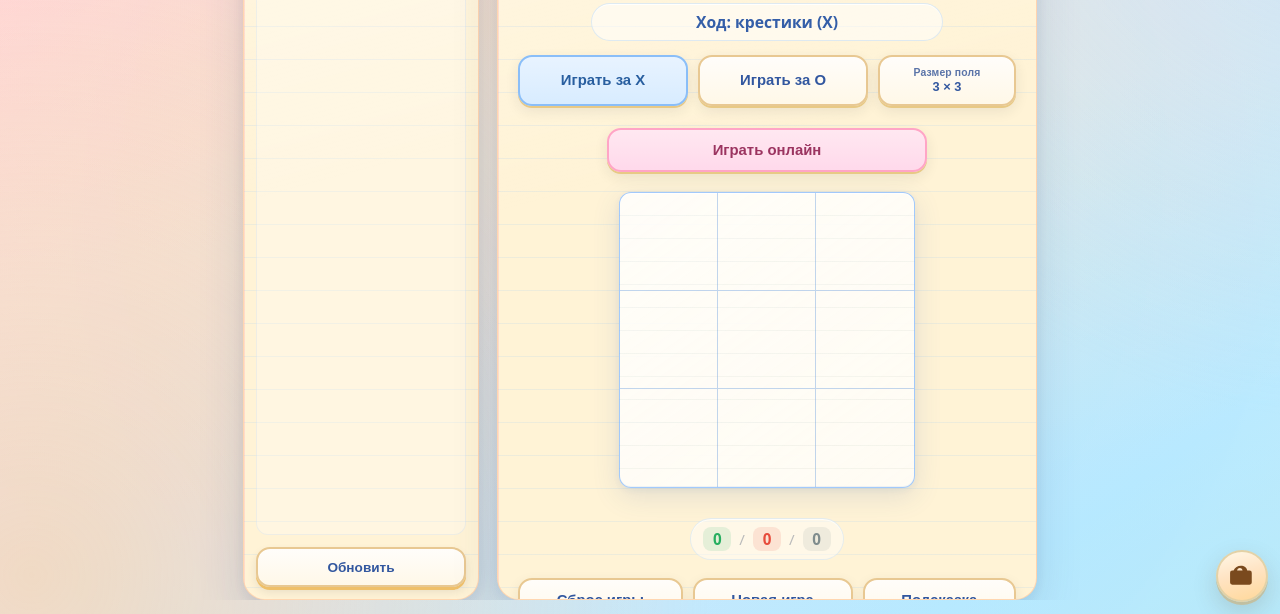
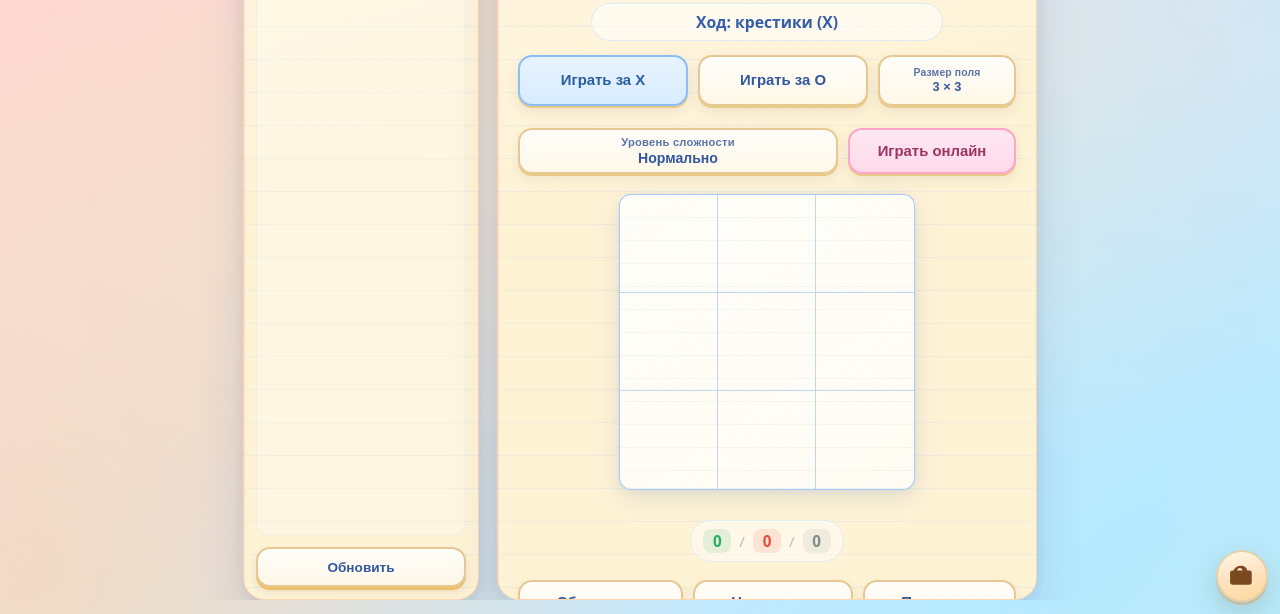
Before and after one commit to thesimakov/tic-tac-toe, a plain HTML site: page index.html in a window 1280 px wide. Shown: the part 186-800 px from the top of the page. Drawn offline with Linux system fonts and the light colour scheme; a script that the page names is missing.

Commit message:
Add files via upload

```diff
--- a/index.html
+++ b/index.html
@@ -69,8 +69,27 @@
       </div>
     </div>
 
-    <div class="mode-online-wrap">
-      <button type="button" class="btn accent" id="robotModeBtn" aria-pressed="true"></button>
+    <div class="mode-difficulty-row" id="modeDifficultyRow">
+      <div class="difficulty-super-wrap" id="difficultySuperWrap">
+        <div class="difficulty-dropdown">
+          <button type="button" class="btn difficulty-trigger" id="difficultyTrigger"
+            aria-expanded="false" aria-haspopup="true" aria-controls="difficultyPopover">
+            <span class="difficulty-trigger-title" id="diffTriggerTitle">Уровень сложности</span>
+            <span class="difficulty-trigger-sub" id="difficultyCurrentLabel">Нормально</span>
+          </button>
+          <div class="difficulty-popover" id="difficultyPopover"
+            role="group" aria-label="Выбор уровня сложности робота" hidden>
+            <div class="difficulty-super-segments">
+              <button class="btn difficulty-super-btn" id="levelEasyBtn" type="button" aria-pressed="false">Легко</button>
+              <button class="btn difficulty-super-btn active accent" id="levelNormalBtn" type="button" aria-pressed="true">Нормально</button>
+              <button class="btn difficulty-super-btn" id="levelHardBtn" type="button" aria-pressed="false">Сложно</button>
+            </div>
+          </div>
+        </div>
+      </div>
+      <div class="mode-online-wrap">
+        <button type="button" class="btn accent" id="robotModeBtn" aria-pressed="true"></button>
+      </div>
     </div>
 
     <section class="online-panel" id="onlinePanel" aria-labelledby="onlineSectionTitle" hidden>
@@ -118,23 +137,6 @@
         <button class="btn" id="resetBtn" type="button">Сброс игры</button>
         <button class="btn" id="newGameBtn" type="button">Новая игра</button>
         <button class="btn" id="hintBtn" type="button">Подсказка</button>
-      </div>
-      <div class="difficulty-super-wrap" id="difficultySuperWrap">
-        <div class="difficulty-dropdown">
-          <button type="button" class="btn difficulty-trigger" id="difficultyTrigger"
-            aria-expanded="false" aria-haspopup="true" aria-controls="difficultyPopover">
-            <span class="difficulty-trigger-title" id="diffTriggerTitle">Уровень сложности</span>
-            <span class="difficulty-trigger-sub" id="difficultyCurrentLabel">Нормально</span>
-          </button>
-          <div class="difficulty-popover" id="difficultyPopover"
-            role="group" aria-label="Выбор уровня сложности робота" hidden>
-            <div class="difficulty-super-segments">
-              <button class="btn difficulty-super-btn" id="levelEasyBtn" type="button" aria-pressed="false">Легко</button>
-              <button class="btn difficulty-super-btn active accent" id="levelNormalBtn" type="button" aria-pressed="true">Нормально</button>
-              <button class="btn difficulty-super-btn" id="levelHardBtn" type="button" aria-pressed="false">Сложно</button>
-            </div>
-          </div>
-        </div>
       </div>
     </div>
   </main>
--- a/js/game-ui.js
+++ b/js/game-ui.js
@@ -25,6 +25,7 @@
     userCoinsLabel = $("userCoinsLabel"), coinsValueEl = $("coinsValue"), userCoinsWrap = $("userCoinsWrap"),
     langRuBtn = $("langRuBtn"), langEnBtn = $("langEnBtn"),
     robotModeBtn = $("robotModeBtn"),
+    modeDifficultyRow = $("modeDifficultyRow"),
     donateModal = $("donateModal"), donateFabBtn = $("donateFabBtn"),
     donateModalCloseBtn = $("donateModalCloseBtn"), donateSubmitBtn = $("donateSubmitBtn");
 
@@ -253,6 +254,9 @@
     var onlineActive = G.isOnline();
     var robot = G.robotEnabled;
     difficultySuperWrap.hidden = onlineActive || !robot;
+    if (modeDifficultyRow) {
+      modeDifficultyRow.classList.toggle("mode-difficulty-row--online-only", onlineActive || !robot);
+    }
     if (hintBtn) hintBtn.hidden = onlineActive || !robot;
     var onlinePanel = $("onlinePanel");
     if (onlinePanel) onlinePanel.hidden = robot;
--- a/style.css
+++ b/style.css
@@ -130,8 +130,8 @@ body.celebrating .bg-anim::before { animation-duration: 11s; }
   -webkit-overflow-scrolling: touch;
   overscroll-behavior: contain;
 }
-.app-header, .status, .play-side-wrap, .board-wrap, .controls { width: 100%; }
-.app-header, .status, .play-side-wrap, .stats-bar { flex-shrink: 0; }
+.app-header, .status, .play-side-wrap, .mode-difficulty-row, .board-wrap, .controls { width: 100%; }
+.app-header, .status, .play-side-wrap, .mode-difficulty-row, .stats-bar { flex-shrink: 0; }
 
 /* ---- user bar (soft toolbar: lang / coins / shop) ---- */
 .user-bar {
@@ -503,6 +503,47 @@ body.celebrating .bg-anim::before { animation-duration: 11s; }
 
 /* ---- difficulty ---- */
 .difficulty-super-wrap { flex: 0 1 auto; width: 100%; max-width: 300px; min-width: 0; margin: 0 auto; container-type: inline-size; container-name: difficulty-wrap; }
+.mode-difficulty-row {
+  display: flex;
+  flex-direction: row;
+  align-items: stretch;
+  justify-content: center;
+  gap: 10px;
+  width: 100%;
+  margin-top: 10px;
+  min-width: 0;
+}
+.mode-difficulty-row .difficulty-super-wrap {
+  flex: 1 1 0;
+  min-width: 0;
+  max-width: none;
+  width: auto;
+  margin: 0;
+}
+.mode-difficulty-row .mode-online-wrap {
+  flex: 0 0 auto;
+  display: flex;
+  align-items: stretch;
+  justify-content: center;
+  margin-top: 0;
+  width: auto;
+}
+.mode-difficulty-row .mode-online-wrap .btn {
+  width: auto;
+  max-width: none;
+  min-width: min(168px, 42vw);
+  white-space: nowrap;
+}
+.mode-difficulty-row--online-only .mode-online-wrap {
+  flex: 1 1 auto;
+  width: 100%;
+  justify-content: center;
+}
+.mode-difficulty-row--online-only .mode-online-wrap .btn {
+  width: 100%;
+  max-width: 320px;
+  min-width: 0;
+}
 .difficulty-dropdown { position: relative; width: 100%; }
 .difficulty-trigger {
   width: 100%; display: flex; flex-direction: column; align-items: center; justify-content: center;
@@ -555,10 +596,6 @@ body.celebrating .bg-anim::before { animation-duration: 11s; }
 .online-room-code strong { font-size: 1.15rem; letter-spacing: 0.18em; color: #1a4a8f; }
 .online-hint { margin: 8px 0 0; text-align: center; font-size: 0.8rem; color: var(--ink-soft); line-height: 1.35; min-height: 2.6em; }
 
-.mode-online-wrap {
-  width: 100%; display: flex; justify-content: center; margin-top: 10px;
-}
-.mode-online-wrap .btn { width: 100%; max-width: 320px; }
 .online-panel[hidden] { display: none !important; }
 .online-panel-head { margin-bottom: 4px; }
 .online-status { min-height: 1.5em; margin: 0 0 8px; text-align: center; font-size: 0.82rem; color: var(--ink-soft); line-height: 1.35; }
```
